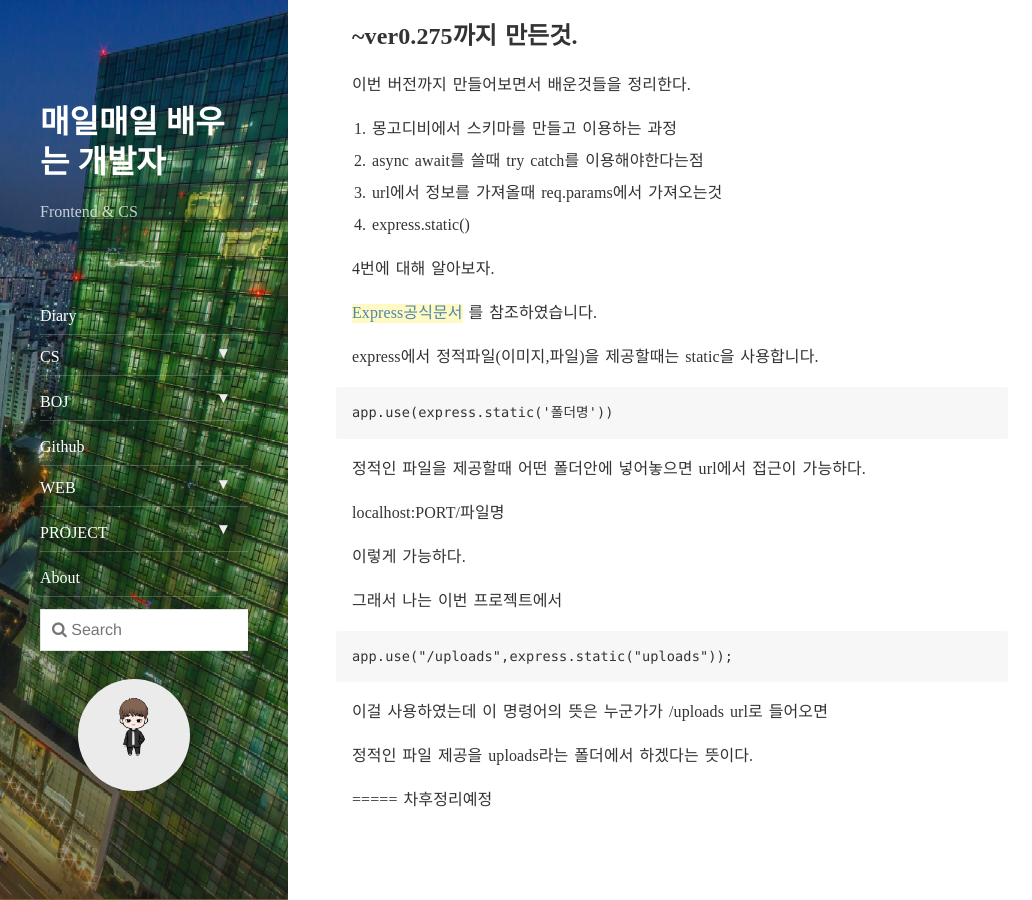
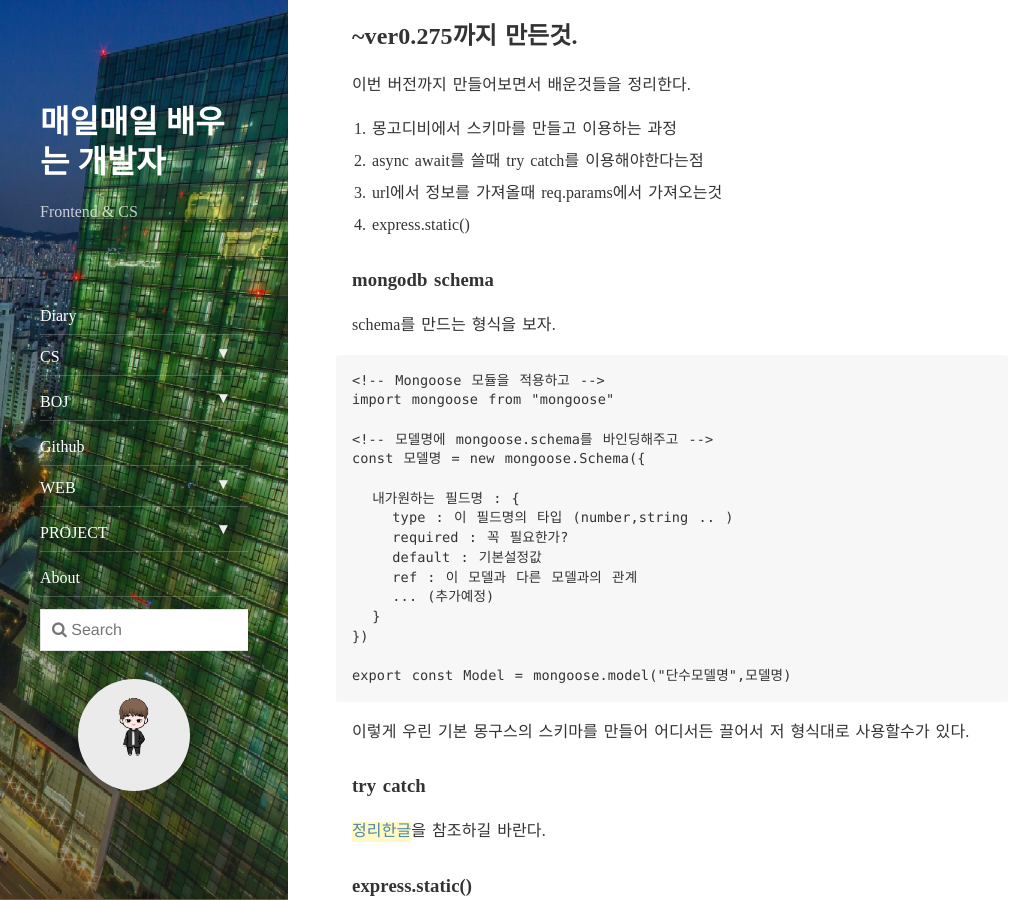
Before and after one commit to erurang/erurang.github.io, a Jekyll site: the page built from _posts/2020-12-16-pro-mytube0275.md, in a window 1280 px wide and 900 px high, scrolled down 226 px. Shown: the whole window, without its empty margins (0-1032 px from the left). Built offline with Jekyll 4.4.1, drawn with Linux system fonts in a browser that asks for light colours; nearby versions of some CDN libraries; comment, search, counter and statistics services are not loaded; some of the changed text lies outside the part shown.

Commit message:
0275 edit

````diff
--- a/_posts/2020-12-16-pro-mytube0275.md
+++ b/_posts/2020-12-16-pro-mytube0275.md
@@ -17,7 +17,35 @@ comments: true
 3. url에서 정보를 가져올때 req.params에서 가져오는것
 4. express.static()
 
-4번에 대해 알아보자.
+### mongodb schema
+
+schema를 만드는 형식을 보자.
+```
+<!-- Mongoose 모듈을 적용하고 -->
+import mongoose from "mongoose"
+
+<!-- 모델명에 mongoose.schema를 바인딩해주고 -->
+const 모델명 = new mongoose.Schema({
+
+  내가원하는 필드명 : {
+    type : 이 필드명의 타입 (number,string .. )
+    required : 꼭 필요한가?
+    default : 기본설정값
+    ref : 이 모델과 다른 모델과의 관계
+    ... (추가예정)
+  }
+})
+
+export const Model = mongoose.model("단수모델명",모델명)
+```
+
+이렇게 우린 기본 몽구스의 스키마를 만들어 어디서든 끌어서 저 형식대로 사용할수가 있다.
+
+### try catch
+
+[정리한글](https://erurang.github.io/web/2020/12/06/js-async/)을 참조하길 바란다.
+
+### express.static()
 
 [Express공식문서](https://expressjs.com/ko/starter/static-files.html) 를 참조하였습니다.
 
@@ -29,19 +57,28 @@ app.use(express.static('폴더명'))
 
 정적인 파일을 제공할때 어떤 폴더안에 넣어놓으면 url에서 접근이 가능하다.
 
-localhost:PORT/파일명
+노드는 우리가 app에 선언한 routes들을 보면서 우리가 Multer로 임의로 지정한
 
-이렇게 가능하다.
+fileurl의 경로를 본다. uploads/videos/:id 오케이! localhost:/uploads/videos/:id로 이동!
 
-그래서 나는 이번 프로젝트에서
+하지만 우리 app.js와 routes에선 /uploads route만 존재하지 위와같은 경로는 존재하지 않아서
+
+<img width="538" alt="스크린샷 2020-12-17 오전 11 40 01" src="https://user-images.githubusercontent.com/56789064/102436770-a1c2d000-405c-11eb-8b8c-23b53657adff.png">
+
+위의 사진처럼 삐-익 나는 비디오 경로 못찾음!~ 하고 콘솔에서 오류가 뜨게된다.
+
+그럼 이제 우리는 **어떤 특정한 경로(url)에서 정적 폴더를 이용할수있게 해야한다**
+
+나의 프로젝트에서는 videos라는 route에서 영상을 관리하기 때문에
+
+/videos route를 앞에 적어주고. 우리의 fileUrl이 /uploads로 시작하기때문에
+
+/videos라는 라우터에서 /uploads로 시작하는 Url을 요청을 받는다면.
+
+우리의 정적폴더인 uploads에 접근하세요. 라고 알려주는것
+
+#### 이것이 바로 정적(static)의 개념이며 사용 예다.
 
 ```
-app.use("/uploads",express.static("uploads"));
+app.use("/videos/uploads",express.static("uploads"));
 ```
-
-이걸 사용하였는데 이 명령어의 뜻은 누군가가 /uploads url로 들어오면
-
-정적인 파일 제공을 uploads라는 폴더에서 하겠다는 뜻이다.
-
-
-===== 차후정리예정
````
